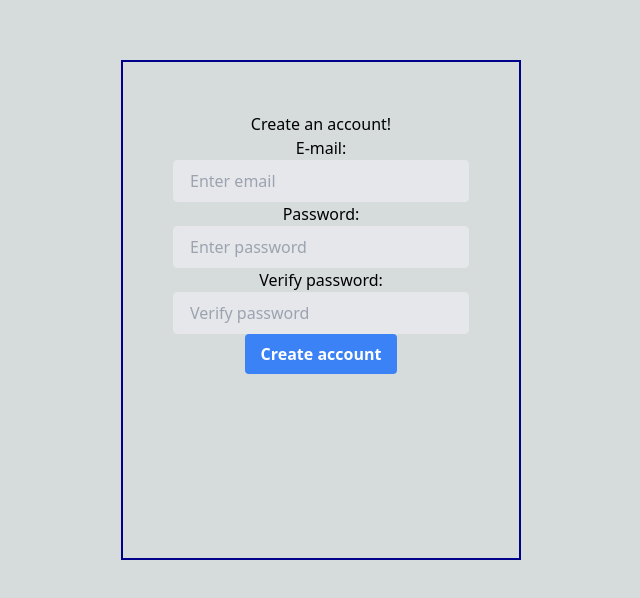
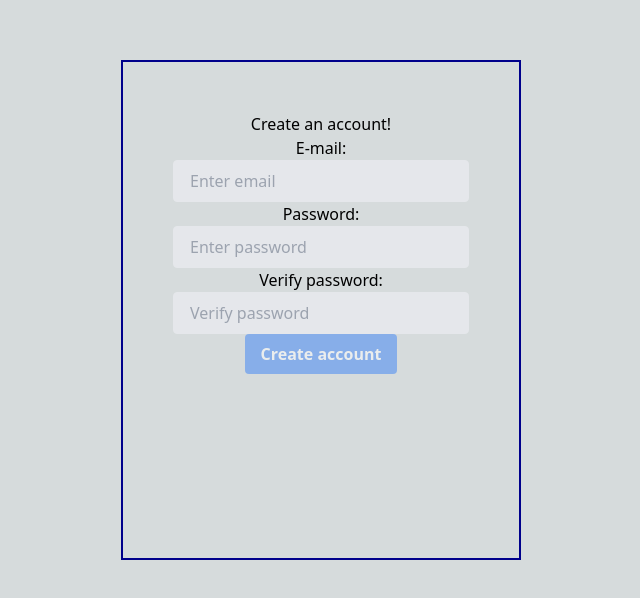
Before and after one commit to emanpecson/nba-fantasy-league, a Next.js app: page /signup in a window 1280 px wide. Shown: the part 110-708 px from the top of the page, without its empty margins (339-979 px from the left). Built offline with nearby package versions, Linux system fonts and the light colour scheme.

Commit message:
signup page can post users to db

```diff
--- a/src/app/(userAuth)/login/page.tsx
+++ b/src/app/(userAuth)/login/page.tsx
@@ -1,34 +1,7 @@
 'use client';
 
-import FormData from 'form-data';
 import React, { useState } from 'react';
-
-export async function handleSubmit(event) {
-	event.preventDefault();
-	const formData = new FormData(event.target);
-
-	try {
-		const response = await fetch('../../api/user', {
-			method: 'GET'
-		});
-
-		const { key, users } = await response.json();
-
-		console.log('Success:', users);
-
-		for(let user of users) {
-			if(user.email == formData.get('email') && user.password == formData.get('password')) {
-				console.log('user found');
-
-				return;
-			}
-		}
-		console.log('user not found');
-	}
-	catch(error) {
-		console.error('Error retrieving data', error);
-	}
-}
+import { handleLogin } from '@/app/lib/user/handleLogin';
 
 // then when doing the id, it'll be an arg in params: export default function test({ params })
 export default function Login() {
@@ -50,8 +23,7 @@ export default function Login() {
 		<div>
 			<h1>Login to your account!</h1>
 
-			<form onSubmit={handleSubmit}>
-			{/* <form> */}
+			<form onSubmit={handleLogin}>
 				<label>Email:</label>
 				<input
 					type="email"
--- a/src/app/(userAuth)/signup/page.tsx
+++ b/src/app/(userAuth)/signup/page.tsx
@@ -1,70 +1,40 @@
-import FormData from 'form-data'
-// import React, { useState } from 'react';
+'use client';
 
-// function handleSubmit(event) {
-// 	event.preventDefault();	// prevents default behavior when form submits: refreshing page
-// 	const formData = new FormData(event.target);	// referring to Form that triggered the onSubmit event
+import React, { useState } from 'react';
+import { handleSignup } from '@/app/lib/user/handleSignup';
 
-// 	fetch('/api/users', {
-// 		method: 'POST',
-// 		// set body of post request to json of captured formData
-// 		body: JSON.stringify({
-// 			email: formData.get('email'),
-// 			password: formData.get('password'),
-// 		}),
-// 		// tells us that the data is in json
-// 		headers: {
-// 			'Content-Type': 'application/json'
-// 		}
-// 	})
-// 	// upon successful fetch for this Promise, we get a response obj
-// 	.then(response => response.json())
-// 	.then(data => { console.log('Success:', data); })
-// 	.catch(error => { console.error('Error:', error); });
-// }
+export default function Signup() {
+	const [email, setEmail] = useState('');
+	const [password, setPassword] = useState('');
+	const [verifyPassword, setVerifyPassword] = useState('');
+	const [isValid, setIsValid] = useState(false);
 
-function handleSubmit() {
-	return;
-}
+	const handleEmailChange = (event) => {
+		setEmail(event.target.value);
+		setIsValid(event.target.value && password && verifyPassword && (password == verifyPassword));
+	}
 
-/*
-	"export defualt" typically used when other components need to reference this,
-	but we'd use it here b/c it's the first page
-*/
-export default function Signup() {
-	// store states of password/verifyPassword so that we can handle this upon submit
-	// const [email, setEmail] = useState('');
-	// const [password, setPassword] = useState('');
-	// const [verifyPassword, setVerifyPassword] = useState('');
-	// const [isValid, setIsValid] = useState(false);
+	const handlePasswordChange = (event) => {
+		setPassword(event.target.value);
+		setIsValid(email && event.target.value && verifyPassword && (event.target.value == verifyPassword));
+	}
 
-	// const handleEmailChange = (event) => {
-	// 	setEmail(event.target.value);
-	// 	setIsValid((prev) => event.target.value && password && verifyPassword && (password === verifyPassword));
-	// }
-
-	// const handlePasswordChange = (event) => {
-	// 	setPassword(event.target.value);
-	// 	setIsValid((prev) => email && event.target.value && verifyPassword && (event.target.value === verifyPassword));
-	// }
-
-	// const handleVerifyPasswordChange = (event) => {
-	// 	setVerifyPassword(event.target.value);
-	// 	setIsValid((prev) => email && password && event.target.value && (password === event.target.value));
-	// }
+	const handleVerifyPasswordChange = (event) => {
+		setVerifyPassword(event.target.value);
+		setIsValid(email && password && event.target.value && (password == event.target.value));
+	}
 
 	return (
 		<div>
 			<h1>Create an account!</h1>
 
-			{/* <form onSubmit={handleSubmit}> */}
-			<form>
+			<form onSubmit={handleSignup}>
 				<label>E-mail:</label>
 				<input
 					type="email"
 					name="email"
-					// value={email}
-					// onChange={handleEmailChange}
+					value={email}
+					onChange={handleEmailChange}
 					className="appearance-none border rounded w-full py-2 px-4 text-gray-700 bg-gray-200 focus:outline-none focus:shadow-outline"
 					placeholder="Enter email" />
 
@@ -72,8 +42,8 @@ export default function Signup() {
 				<input
 					type="password"
 					name="password"
-					// value={password}
-					// onChange={handlePasswordChange}
+					value={password}
+					onChange={handlePasswordChange}
 					className="appearance-none border rounded w-full py-2 px-4 text-gray-700 bg-gray-200 focus:outline-none focus:shadow-outline"
 					placeholder="Enter password" />
 
@@ -81,15 +51,14 @@ export default function Signup() {
 				<input
 					type="password"
 					name="verifyPassword"
-					// value={verifyPassword}
-					// onChange={handleVerifyPasswordChange}
+					value={verifyPassword}
+					onChange={handleVerifyPasswordChange}
 					className="appearance-none border rounded w-full py-2 px-4 text-gray-700 bg-gray-200 focus:outline-none focus:shadow-outline"
 					placeholder="Verify password" />
 
 				<button
 					type="submit"
-					// disabled={!isValid}
-					// we should change the class when disabled
+					disabled={!isValid}
 					className="bg-blue-500 hover:bg-blue-700 text-white font-bold py-2 px-4 rounded">
 					Create account
 				</button>
--- /dev/null
+++ b/src/app/lib/user/handleLogin.tsx
@@ -0,0 +1,28 @@
+import FormData from 'form-data';
+
+export async function handleLogin(event) { // event: React.ChangeEvent or React.FormEvent
+	event.preventDefault();
+	const formData = new FormData(event.target);
+
+	try {
+		const response = await fetch('../../api/user', {
+			method: 'GET'
+		});
+
+		const { key, users } = await response.json();
+
+		console.log('Success:', users);
+
+		for(let user of users) {
+			if(user.email == formData.get('email') && user.password == formData.get('password')) {
+				console.log('user found');
+
+				return;
+			}
+		}
+		console.log('user not found');
+	}
+	catch(error) {
+		console.error('Error', error);
+	}
+}
--- /dev/null
+++ b/src/app/lib/user/handleSignup.tsx
@@ -0,0 +1,24 @@
+import FormData from 'form-data';
+
+export async function handleSignup(event) {
+	event.preventDefault();
+	const formData = new FormData(event.target);
+
+	try {
+		const response = await fetch('../../api/user', {
+			method: 'POST',
+			body: JSON.stringify({
+				email: formData.get('email'),
+				password: formData.get('password')
+			})
+		});
+
+		const { key, user } = await response.json();
+		console.log(response.json());
+
+		console.log('Success', user);
+	}
+	catch(error) {
+		console.error('Error:', error);
+	}
+}
```
